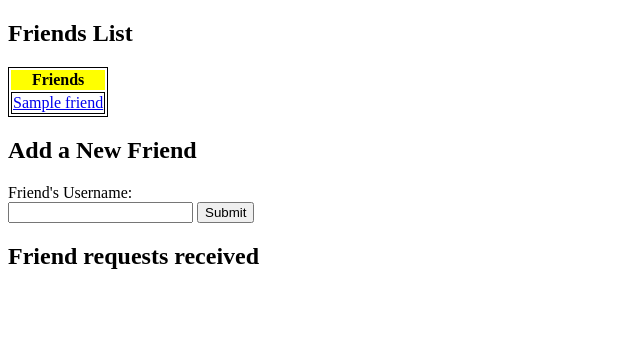
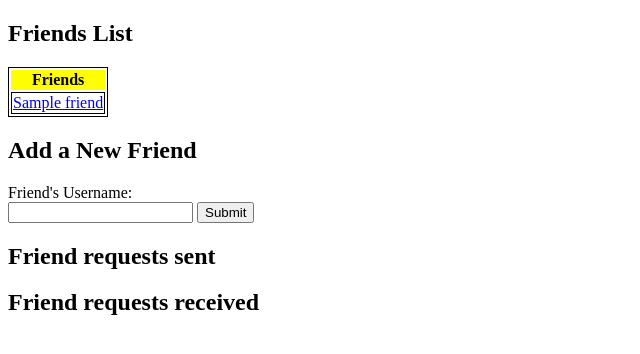
Before and after one commit to Markhcy/info2222, a Flask app: template templates/friends.jinja in a window 1280 px wide. Shown: the top 354 px of the page, without its empty margins (0-640 px from the left). Run offline with Flask 3, Linux system fonts and the light colour scheme; the template is opened without the code that fills it: most values are stand-ins (such as "Sample title", 1, 10 or a date in 2020); data that the repository does not hold is empty; some libraries are stand-ins or nearby versions.

```diff
--- a/app.py
+++ b/app.py
@@ -197,4 +197,4 @@ def xss_prevention(string):
     return string
 
 if __name__ == '__main__':
-    socketio.run(app)
+    app.run(ssl_context=("./certs/localhost.crt", "./certs/localhost.key"))
--- a/templates/friends.jinja
+++ b/templates/friends.jinja
@@ -20,6 +20,9 @@
   <input type="text" id="enter_value" name="enter_value">
   <input type="submit" value="Submit">
 </form>
+
+<h2>Friend requests sent</h2>
+<ul id="requests-sent-list"></ul>
 
 <h2>Friend requests received</h2>
 <ul id="requests-received-list"></ul>
```
Also changed, not shown: 7 other files.
